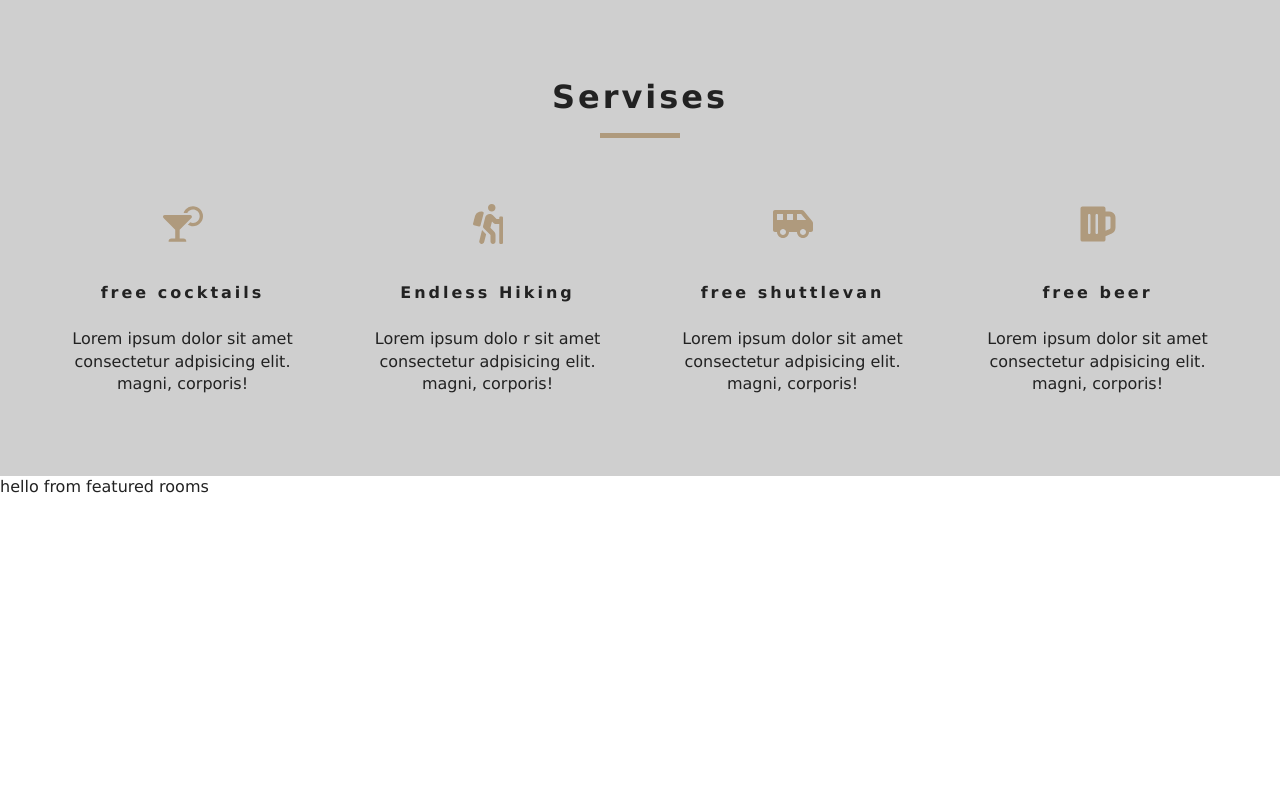
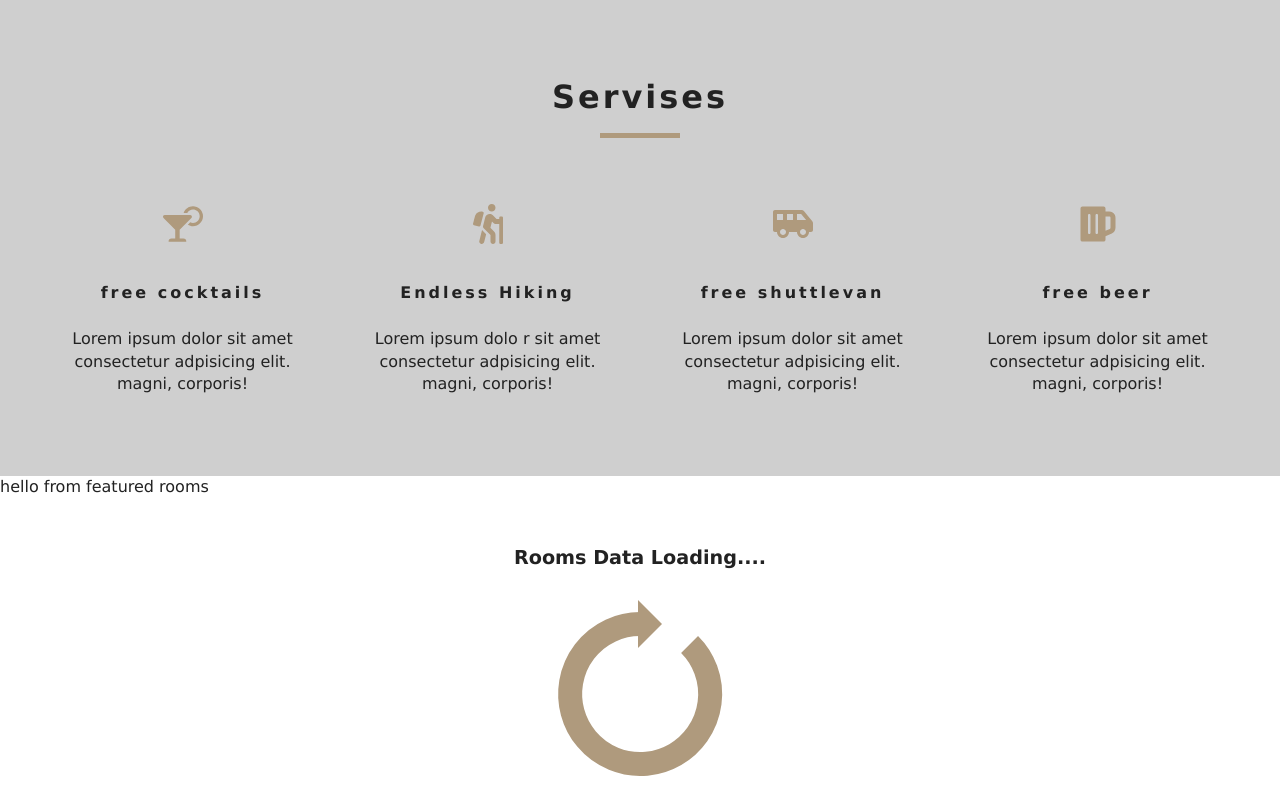
Before and after one commit to hiwiehk19/Hotel-room-reservation, a React (Create React App) app: page / in a window 1280 px wide. Shown: the part 803-1603 px from the top of the page. Before the commit the page ends 1301 px from the top, so only its background shows below. Built offline with nearby package versions, Linux system fonts and the light colour scheme.

Commit message:
added loading gif

```diff
--- a/src/components/FeaturedRooms.js
+++ b/src/components/FeaturedRooms.js
@@ -1,5 +1,7 @@
 import React, { Component } from 'react'
 import { RoomContext } from '../context'
+import Loading from './Loading';
+
 export default class FeaturedRooms extends Component {
     static contextType = RoomContext
     render() {
@@ -8,7 +10,7 @@
         return (
             <div>
                 hello from featured rooms
-
+                <Loading/>
             </div>
         )
     }
--- a/src/components/Loading.js
+++ b/src/components/Loading.js
@@ -0,0 +1,12 @@
+import React from "react";
+import loadingGif from "../images/gif/loading-arrow.gif";
+const Loading = () => {
+  return (
+    <div className="loading">
+      <h4>rooms data loading....</h4>
+      <img src={loadingGif} alt="" />
+    </div>
+  );
+};
+
+export default Loading;
--- a/src/context.js
+++ b/src/context.js
@@ -9,7 +9,7 @@
          loading: true
 
      };
-
+     //getData
      componentDidMount(){
          let rooms= this.formatData(items)
          let featuredRoooms = rooms.filter(room =>room.featured=== true);
```
